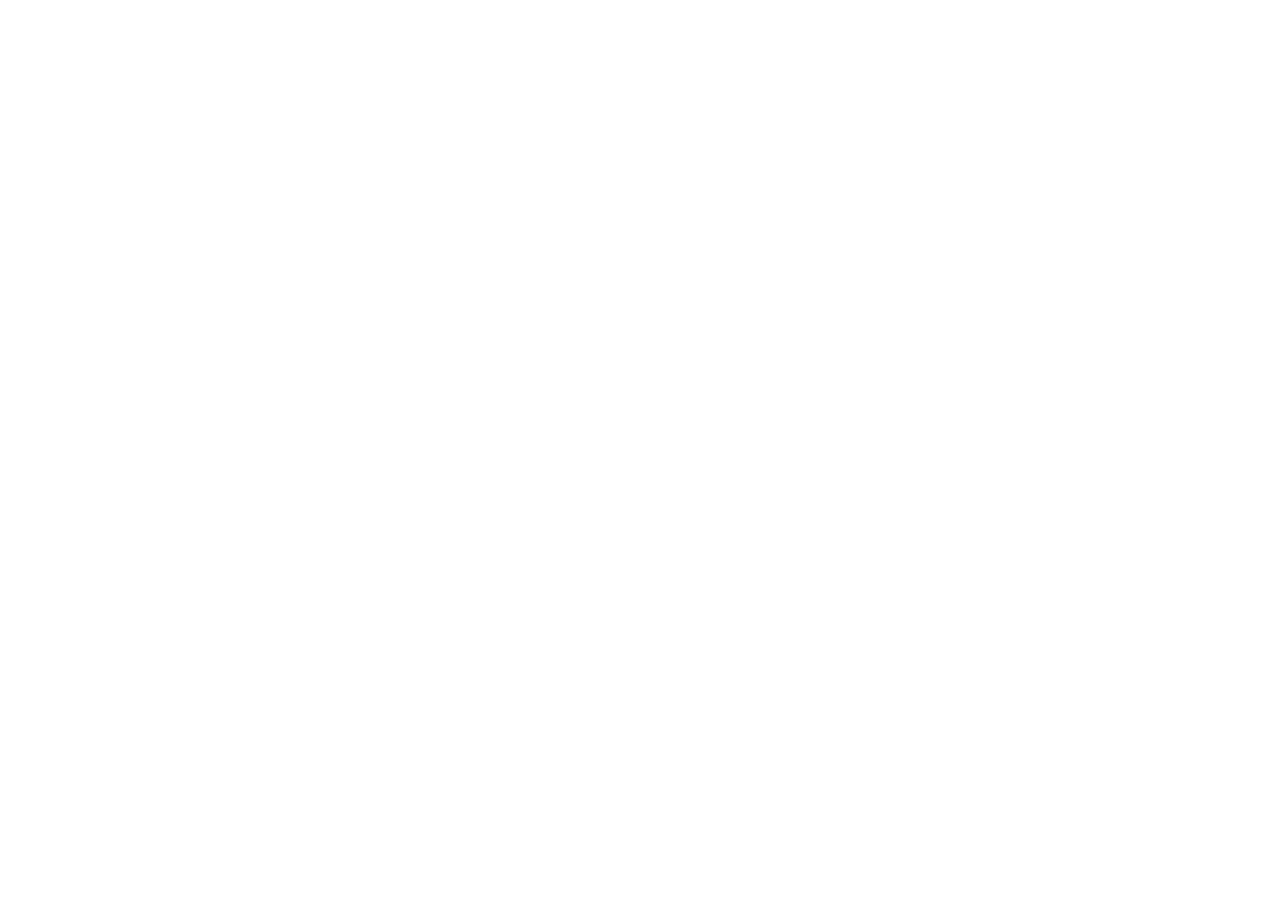
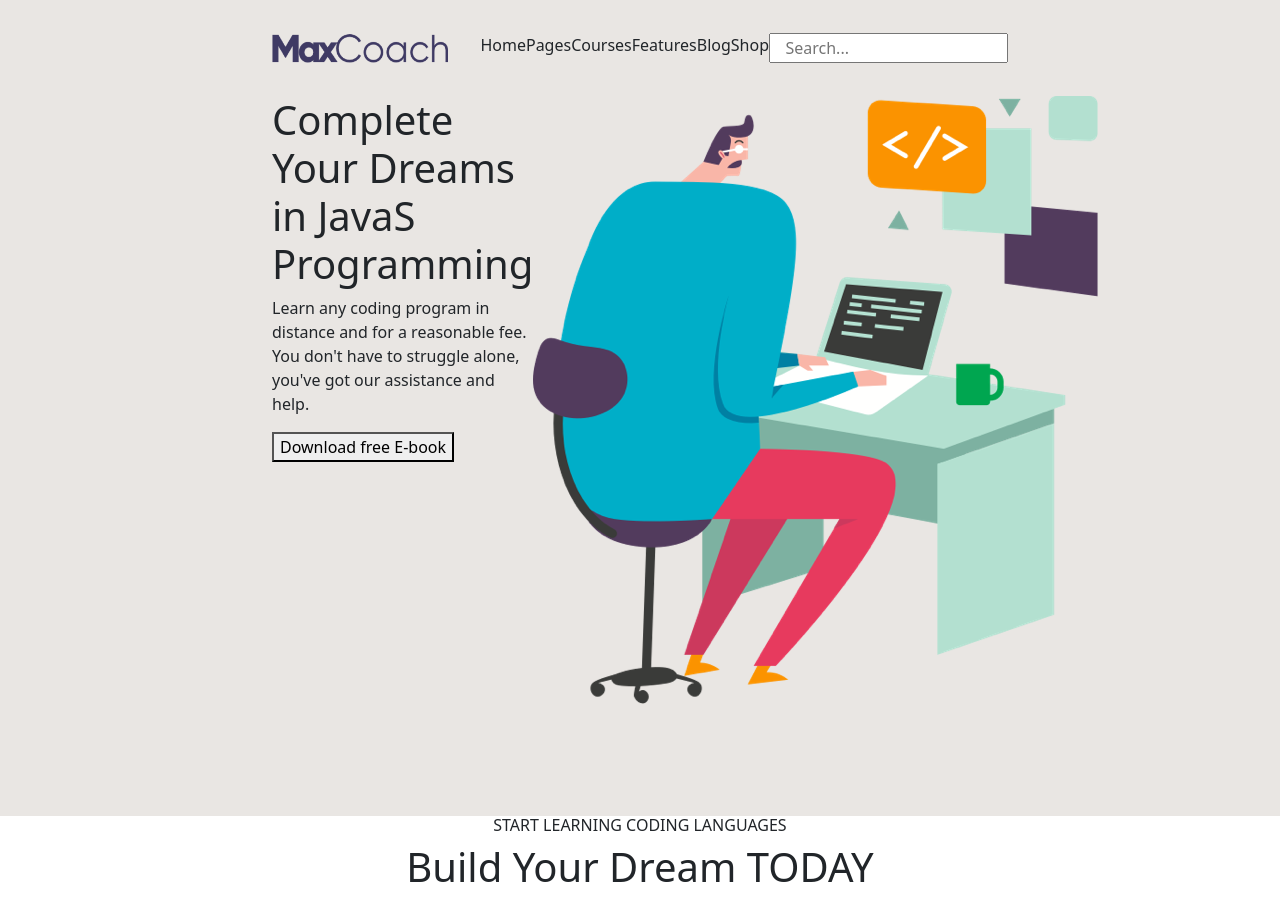
Before and after one commit to adricosmicfox/proj-html-vuejs, a Vue app: page / in a window 1280 px wide. Before the commit the page ends 800 px from the top, so only its background shows below. Built offline with nearby package versions, Linux system fonts and the light colour scheme.

Commit message:
added content to jumbotron and started builddream component

```diff
--- a/src/App.vue
+++ b/src/App.vue
@@ -1,6 +1,7 @@
 <template>
   <div id="app">
     <HeaderComponent/>
+    <JumbotronComponent/>
     <BuildDreamComponent/>
     <CoursesComponent/>
     <LearningComponent/>
@@ -19,6 +20,7 @@
 import EventsComponent from './components/EventsComponent.vue';
 import OpinionComponent from './components/OpinionComponent.vue';
 import FooterComponent from './components/FooterComponent.vue';
+import JumbotronComponent from './components/JumbotronComponent.vue';
 
 export default {
   name: 'App',
@@ -29,13 +31,17 @@
     LearningComponent,
     EventsComponent,
     OpinionComponent,
-    FooterComponent
+    FooterComponent,
+    JumbotronComponent
 }
 }
 </script>
 
 <style lang="scss">
 #app {
+  box-sizing: border-box;
+  margin: 0;
+  padding: 0;
 
-}
+  }
 </style>
--- a/src/components/BuildDreamComponent.vue
+++ b/src/components/BuildDreamComponent.vue
@@ -1,5 +1,8 @@
 <template>
-
+  <div class="d-flex flex-column align-items-center">
+    <h6>START LEARNING CODING LANGUAGES</h6>
+    <H1>Build Your Dream TODAY</H1>
+  </div>
 
 </template>
 
--- a/src/components/CoursesComponent.vue
+++ b/src/components/CoursesComponent.vue
@@ -1,5 +1,5 @@
 <template>
-
+  <div></div>
 
 </template>
 
--- a/src/components/EventsComponent.vue
+++ b/src/components/EventsComponent.vue
@@ -1,5 +1,5 @@
 <template>
-
+  <div></div>
 
 </template>
 
--- a/src/components/FooterComponent.vue
+++ b/src/components/FooterComponent.vue
@@ -1,5 +1,5 @@
 <template>
-
+  <div></div>
 
 </template>
 
--- a/src/components/HeaderComponent.vue
+++ b/src/components/HeaderComponent.vue
@@ -1,7 +1,23 @@
 
 <template>
+  <header class="d-flex justify-content-between align-items-center">
+    <div>
+        <img class="img-fluid" src="../assets/dark-logo.png" alt="logo max coach">
+    </div>
 
+    <div class="d-flex">
+        <ul class="d-flex">
+            <li>Home</li>
+            <li>Pages</li>
+            <li>Courses</li>
+            <li>Features</li>
+            <li>Blog</li>
+            <li>Shop</li>
+            </ul>
 
+            <input type="text" placeholder="   Search...">
+    </div>
+  </header>
 </template>
 
 
@@ -16,5 +32,27 @@
 
 <!-- *****CSS STYLE***** -->
 <style lang="scss" scoped>
+header{
+    width: 100%;
+    height: 6rem;
+    background-color: #E9E6E3;
+    padding-left: 17rem;
+    padding-right: 17rem;
+
+    img{
+        width: 12rem;
+    }
+
+    ul{
+        list-style: none;
+        margin: 0;
+    }
+
+    li{
+
+    }
+}
+
+
 
 </style>
--- /dev/null
+++ b/src/components/JumbotronComponent.vue
@@ -0,0 +1,37 @@
+<template>
+    <div class="am-jumbotron d-flex">
+
+        <div>
+            <h1>Complete Your Dreams in JavaS Programming</h1>
+            <p>Learn any coding program in distance and for a reasonable fee. You don't have to struggle alone, you've got our assistance and help.</p>
+            <button class=""> Download free E-book</button>
+
+        </div>
+
+        <div>
+            <img src="../assets/home-5-hero-image.png" alt="man writing on computer"> </div>
+        </div>
+
+  </template>
+
+
+  <!-- *****JAVSCRIPT***** -->
+  <script>
+  export default {
+  name: 'JumbotronComponent'
+  }
+  </script>
+
+
+
+  <!-- *****CSS STYLE***** -->
+  <style lang="scss" scoped>
+  .am-jumbotron{
+    background-color: #E9E6E3;
+    height: 45rem;
+    padding-left: 17rem;
+    padding-right: 17rem;
+  }
+
+
+  </style>
--- a/src/components/LearningComponent.vue
+++ b/src/components/LearningComponent.vue
@@ -1,5 +1,5 @@
 <template>
-
+  <div></div>
 
 </template>
 
--- a/src/components/OpinionComponent.vue
+++ b/src/components/OpinionComponent.vue
@@ -1,5 +1,5 @@
 <template>
-
+  <div></div>
 
 </template>
 
--- a/src/main.js
+++ b/src/main.js
@@ -5,6 +5,7 @@
 import 'bootstrap'
 import 'bootstrap/dist/css/bootstrap.min.css'
 
+
 Vue.config.productionTip = false
 
 new Vue({
```
